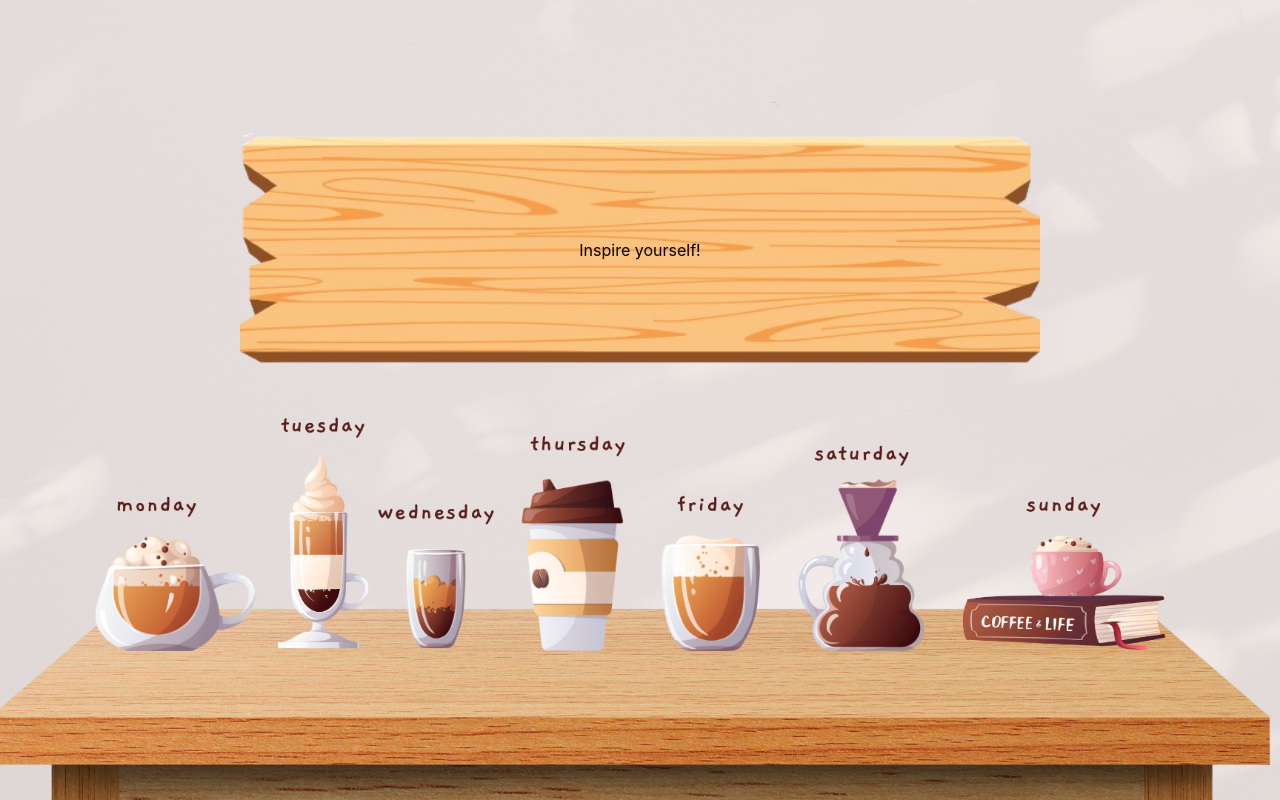
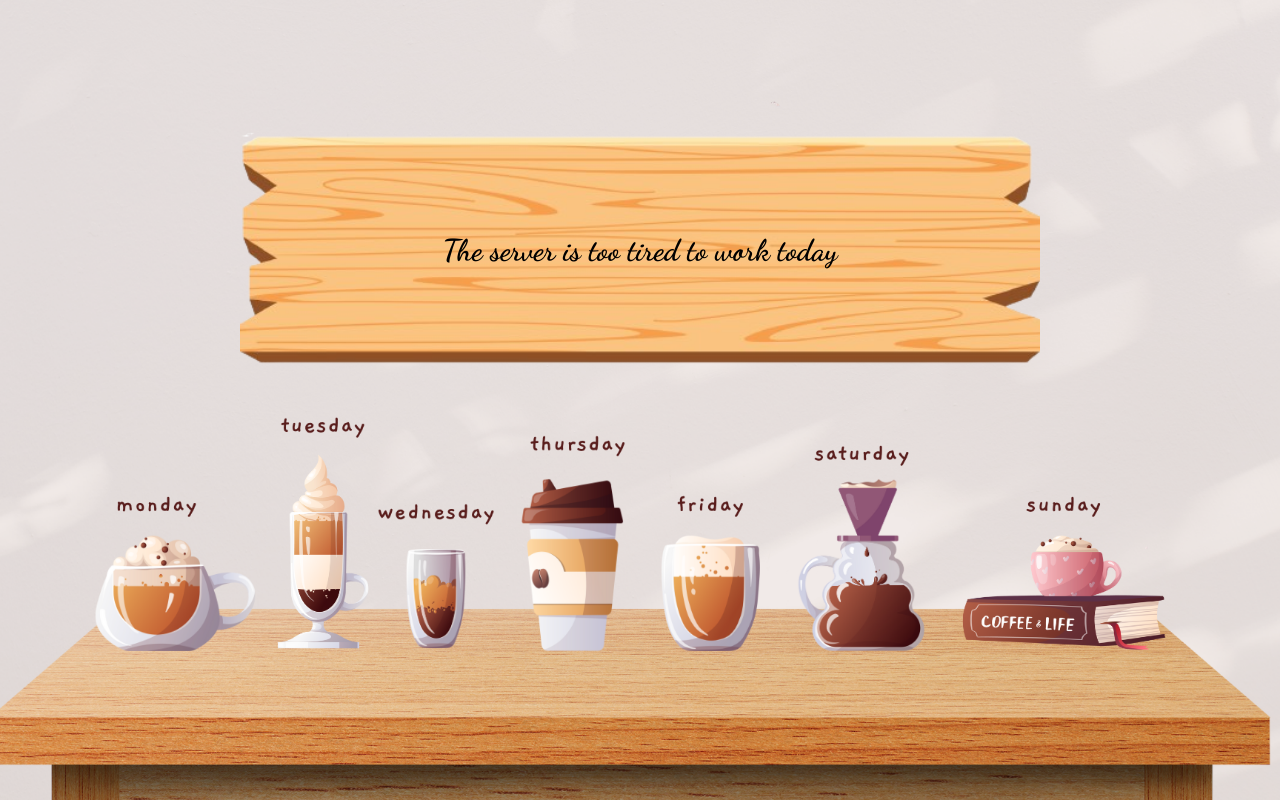
Before and after one commit to maronggithub/Inspirational-Quotes-APP, a React (Create React App) app: page / in a window 1280 px wide. Built offline with nearby package versions, Linux system fonts and the light colour scheme; no server answers.

Commit message:
data request

```diff
--- a/src/components/Quote.js
+++ b/src/components/Quote.js
@@ -1,9 +1,29 @@
-import React from 'react';
+import React, { useState, useEffect } from 'react';
 
 function Quote() {
+  const [quote, setQuote] = useState('');
+
+  useEffect(() => {
+    const fetchQuote = async () => {
+      try{
+        const response = await fetch('https://zenquotes.io/api/random');
+        if (!response.ok) {
+          setQuote("The servers are too tired to shut down today.");
+        }
+        const data = await response.json();
+        if(data.length > 0) {
+           setQuote(data[0].h);
+        }
+     } catch (error) {
+          setQuote("The server is too tired to work today");
+     }
+    };
+    fetchQuote();
+  },[]);
+
   return (
     <div id='quote' className='quote'>
-      <p>Inspire yourself!</p>
+      <p>{quote || 'Trying to figure out how to encourage you.....'}</p>
     </div>
   );
 }
--- a/src/index.css
+++ b/src/index.css
@@ -1,3 +1,4 @@
+@import url('https://fonts.googleapis.com/css2?family=Dancing+Script:wght@400..700&display=swap');
 * {
   box-sizing: border-box;
   margin: 0;
@@ -6,9 +7,7 @@
 
 body {
 
-  font-family: -apple-system, BlinkMacSystemFont, 'Segoe UI', 'Roboto', 'Oxygen',
-    'Ubuntu', 'Cantarell', 'Fira Sans', 'Droid Sans', 'Helvetica Neue',
-    sans-serif;
+  font-family: "Dancing Script",cursive;
   -webkit-font-smoothing: antialiased;
   -moz-osx-font-smoothing: grayscale;
   background-image: url(../public/images/background.png);
@@ -23,6 +22,8 @@ body {
   width: 100vw;
   position: relative;
   min-width: 880px;
+  font-size: 30px;
+  font-weight: bold;
 }
 
 .App {
```
Also changed, not shown: public/images/button-left.png (added), public/images/button_righpng.png (added).
